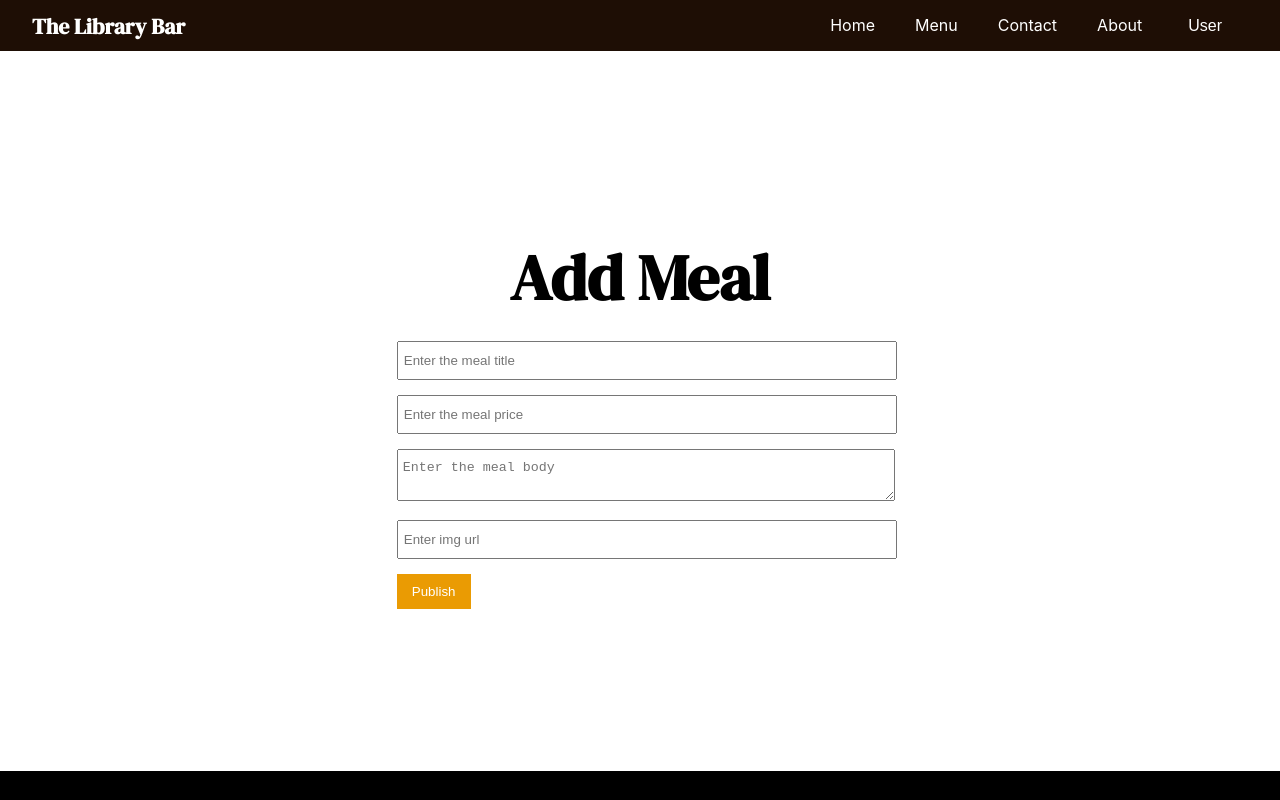
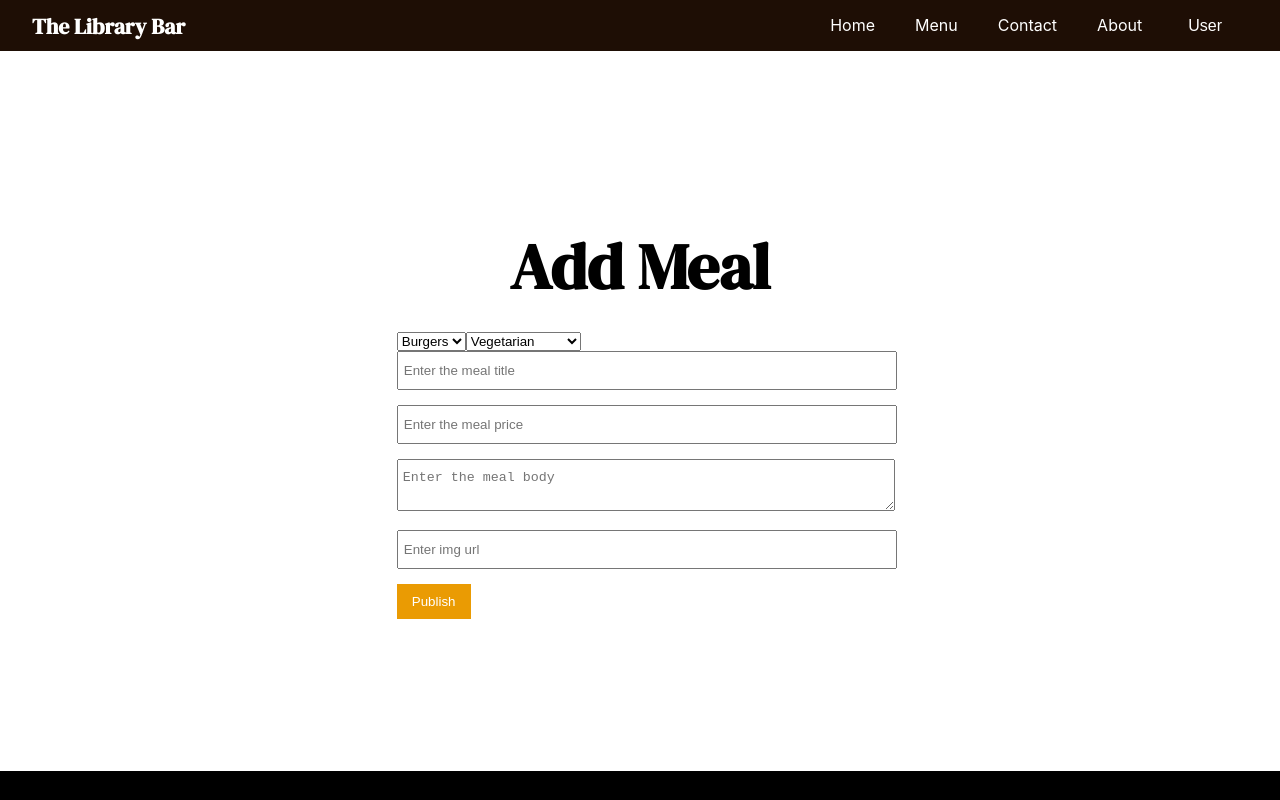
Before and after one commit to itsprabhi/thelibrarybar, a React (Create React App) app: page /admin/add/meal in a window 1280 px wide. Shown: the top 800 px of the page. Built offline with nearby package versions, Linux system fonts and the light colour scheme.

Commit message:
auth route redirect

```diff
--- a/src/App.js
+++ b/src/App.js
@@ -10,6 +10,11 @@ import './css/footer.css'
 import './css/home.css'
 import './css/forms.css'
 
+//UTILS
+import AuthRoute from './util/authroute'
+import UserRoute from './util/userroute'
+
+
 //Pages
 import Home from './pages/home'
 import Contact from './pages/contact'
@@ -19,22 +24,26 @@ import PostMeal from './pages/admin/postMeal'
 import Login from './pages/login'
 import Signup from './pages/signup'
 import Meal from './pages/meal'
+import User from './pages/user'
 
+let authenticated;
 
 const token = localStorage.FBIdToken
 console.log(token)
+
 if(token){
   const decodedToken = jwtDecode(token);
-  console.log(decodedToken)
-}else{
-  console.log('token not found')
+  if(decodedToken.exp * 1000 < Date.now()){
+    authenticated = false;
+  }else{
+    authenticated = true;
+  }
 }
-
-
 
 
 class App extends Component {
   render(){
+    console.log(authenticated)
     return (
       <BrowserRouter>
         <div className="App">
@@ -43,10 +52,11 @@ class App extends Component {
           <Route path = '/contact' component = {Contact} />
           <Route path = '/about' component = {About} />
           <Route path = '/menu' component = {Menu} />
-          <Route path = '/login' component = {Login} />
-          <Route path = '/signup' component = {Signup} />
+          <AuthRoute path = '/login' component = {Login} authenticated = {authenticated} />
+          <AuthRoute path = '/signup' component = {Signup} authenticated = {authenticated}/>
           <Route path = '/admin/add/meal' component = {PostMeal} />
           <Route path = '/meal/:id' component = {Meal} />
+          <UserRoute path = '/user' component = {User} authenticated = {authenticated}/>
           <Footer />
         </div>
       </BrowserRouter>
--- a/src/pages/admin/postMeal.js
+++ b/src/pages/admin/postMeal.js
@@ -11,7 +11,9 @@ export class PostMeal extends Component {
             mealPrice: null,
             mealBody: '',
             mealImg: '',
-            errors:''
+            mealType:'',
+            mealPref:'',
+            errors:{}
         }
     }
     handleChange = (event) => {
@@ -25,7 +27,9 @@ export class PostMeal extends Component {
             mealImg:this.state.mealImg,
             mealTitle:this.state.mealTitle,
             mealPrice:this.state.mealPrice,
-            mealBody:this.state.mealBody
+            mealBody:this.state.mealBody,
+            mealType:this.state.mealType,
+            mealPref:this.state.mealPref
         }
         axios.post('/meals',meal)
         .then(res => {
@@ -52,6 +56,28 @@ export class PostMeal extends Component {
                             </div>
                             <div className = 'form-container'>
                                 <form className = 'admin-add' id = 'admin-add' method = 'post'>
+                                    <select id = 'mealType' className = 'meal-type' name = 'mealType'>
+                                        <option value = 'burger'>
+                                            Burgers
+                                        </option>
+                                        <option value = 'pizza'>
+                                            Pizza
+                                        </option>
+                                        <option value = 'drinks'>
+                                            Drinks
+                                        </option>
+                                        <option value = 'salads'>
+                                            Salads
+                                        </option>
+                                    </select>
+                                    <select id = 'mealPref' className = 'meal-pref' name = 'mealPref'>
+                                        <option value = 'veg'>
+                                            Vegetarian
+                                        </option>
+                                        <option value = 'nonveg'>
+                                            Non-Vegetarian
+                                        </option>
+                                    </select>
                                     <input type = 'text' id = 'mealTitle' name = 'mealTitle' className = 'admin-meal-title form-input-text' placeholder = 'Enter the meal title' onChange = {this.handleChange} /><br />
                                     <input type = 'text' id = 'mealPrice' name = 'mealPrice' className = 'admin-meal-price form-input-text' placeholder = 'Enter the meal price' onChange = {this.handleChange}/><br />
                                     <textarea id = 'mealBody' name = 'mealBody' className = 'admin-meal-body form-input-text' placeholder = 'Enter the meal body' onChange = {this.handleChange}></textarea><br />
--- a/src/pages/login.js
+++ b/src/pages/login.js
@@ -17,15 +17,15 @@ export class Login extends Component {
         })
     }
     handleSubmit = () => {
-
         const userDetails = {
             email: this.state.email,
-            password: this.state.password
+            password: this.state.password,
         }
         axios.post('/login', userDetails)
         .then(res => {
+            console.log(res.data)
             localStorage.setItem('FBIdToken', `Bearer ${res.data.token}`)
-            return console.log(res.data)
+            this.props.history.push('/user')
         })
         .catch(err => {
             this.setState({
@@ -55,37 +55,38 @@ export class Login extends Component {
 
             </p>
             )
-        // const credentailsHelper = this.state.errors.error ? (
-        //     <p>
-        //         {this.state.errors.error.code}
-        //     </p>
-        // ) : (
-        //     <p>
-        //         Wrong credentials
-        //     </p>
-        //     )
+        const handleHelper = this.state.errors.error ? (
+            <p>
+                {this.state.errors.error.userHandle}
+            </p>
+        ) : (
+            <p>
+
+            </p>
+            )
         return (
             <div>
                 <div className = 'login-page'>
                     <div className = 'container'>
                         <div className = 'forms'>
-                            <div>
-                                <div className = 'form-heading'>
+                           <div>
+                            <div className = 'form-heading'>
                                     <h1>
                                         Login
                                     </h1>
                                 </div>
-                                <div class = 'form-container'>
+                                <div className = 'form-container'>
 
                                         <lable for = 'email' />Email<br />
-                                        <input type = 'email' id = 'email' name = 'email' className = 'login-email form-input-text' placeholder = 'Enter your email' onChange = {this.handleChange} /><br />
-                                        <p>{emailHelper}</p>
+                                        <input type = 'email' id = 'email' name = 'email' className = 'signup-email form-input-text' placeholder = 'Enter your email' onChange = {this.handleChange} /><br />
+                                        {emailHelper}
                                         <lable for = 'password' />Password<br />
-                                        <input type = 'password' id = 'password' name = 'password' className = 'login-password form-input-text' placeholder = 'Enter your password' onChange = {this.handleChange}/><br />
-                                        <p> {passwordHelper} </p>
+                                        <input type = 'password' id = 'password' name = 'password' className = 'signup-password form-input-text' placeholder = 'Enter your password' onChange = {this.handleChange}/><br />
+                                        {passwordHelper}
                                         <button className = 'form-btn' onClick = {this.handleSubmit}>Submit</button>
+
                                 </div>
-                            </div>
+                           </div>
                         </div>
                     </div>
                 </div>
--- /dev/null
+++ b/src/pages/user.js
@@ -0,0 +1,19 @@
+import React, { Component } from 'react'
+
+export class User extends Component {
+    constructor(){
+        super();
+        this.state = {
+
+        }
+    }
+    render() {
+        return (
+            <div>
+                User
+            </div>
+        )
+    }
+}
+
+export default User
--- /dev/null
+++ b/src/util/authroute.js
@@ -0,0 +1,23 @@
+import React from 'react';
+import { Route, Redirect } from 'react-router-dom';
+// import { connect } from 'react-redux';
+// import PropTypes from 'prop-types';
+
+const AuthRoute = ({ component: Component, authenticated, ...rest }) => (
+  <Route
+    {...rest}
+    render={(props) =>
+      authenticated === true ? <Redirect to="/user" /> : <Component {...props} />
+    }
+  />
+);
+
+// const mapStateToProps = (state) => ({
+//   authenticated: state.user.authenticated
+// });
+
+// AuthRoute.propTypes = {
+//   user: PropTypes.object
+// };
+
+export default AuthRoute;
--- /dev/null
+++ b/src/util/userroute.js
@@ -0,0 +1,23 @@
+import React from 'react';
+import { Route, Redirect } from 'react-router-dom';
+// import { connect } from 'react-redux';
+// import PropTypes from 'prop-types';
+
+const UserRoute = ({ component: Component, authenticated, ...rest }) => (
+  <Route
+    {...rest}
+    render={(props) =>
+      authenticated === true ? <Component {...props} /> : <Redirect to="/login" />
+    }
+  />
+);
+
+// const mapStateToProps = (state) => ({
+//   authenticated: state.user.authenticated
+// });
+
+// UserRoute.propTypes = {
+//   user: PropTypes.object
+// };
+
+export default UserRoute;
```
